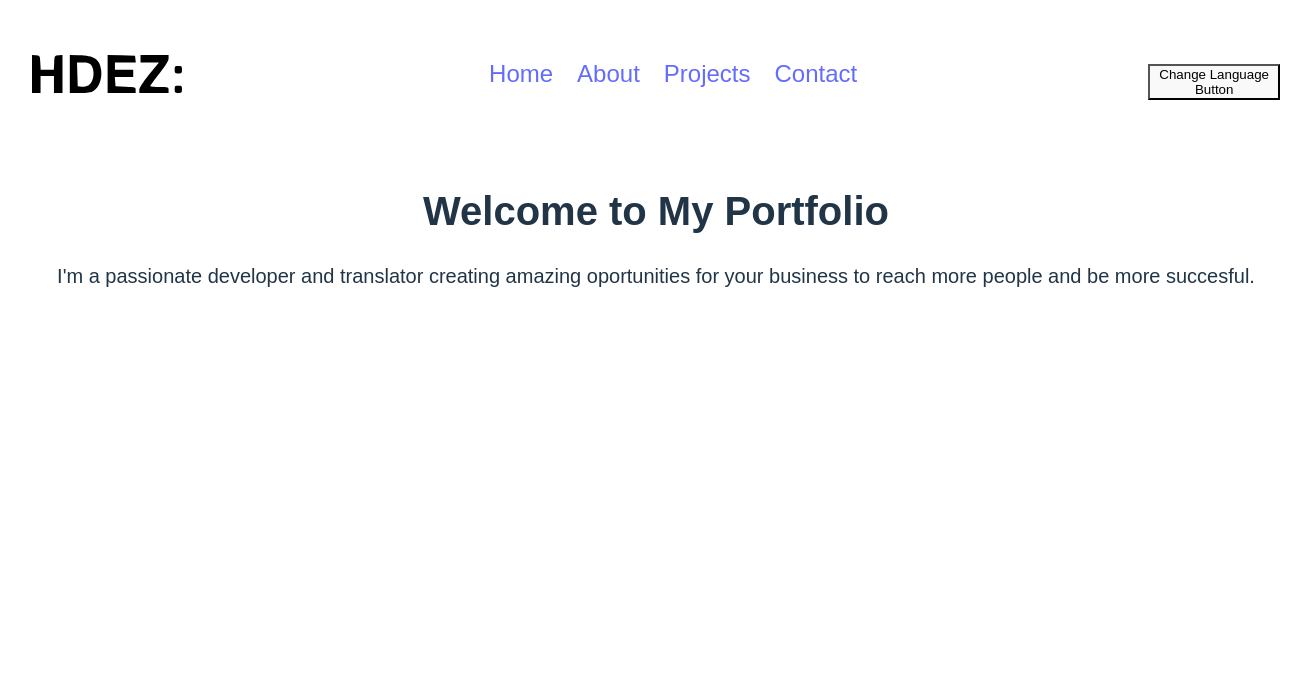
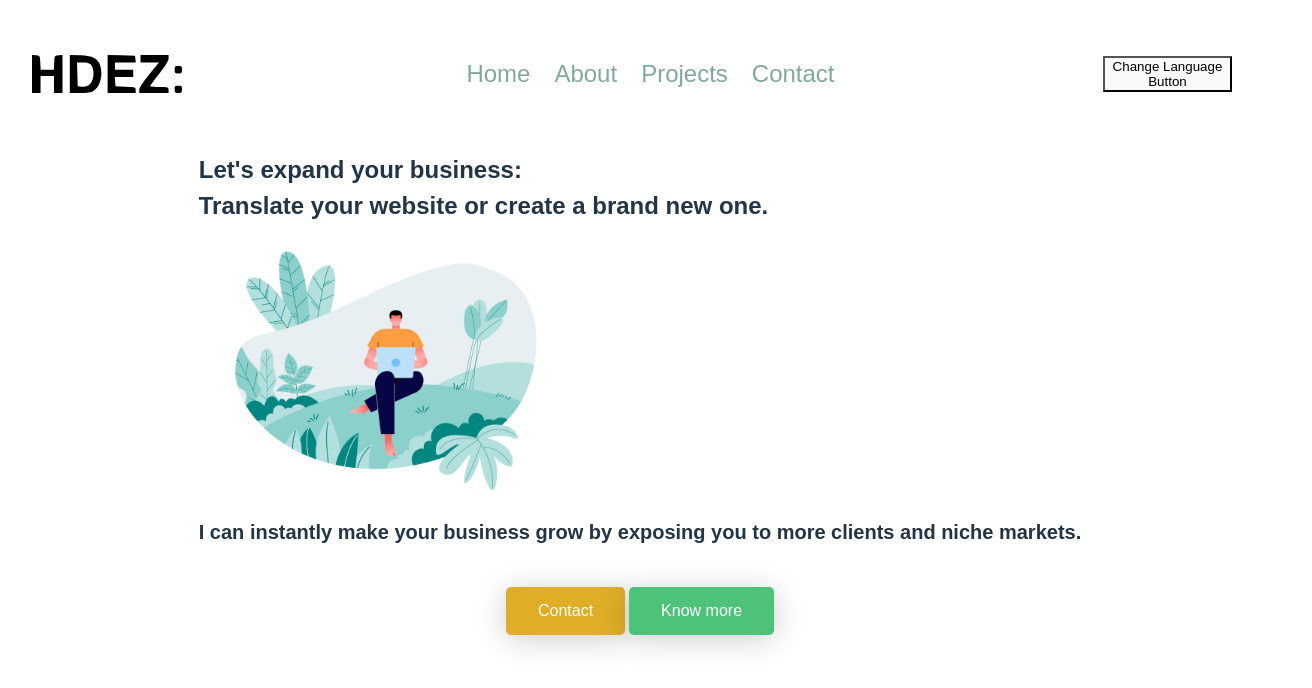
Before and after one commit to devhdez/portfolio-project, a React (Vite) app: page / in a window 1280 px wide. Shown: the top 688 px of the page, 1312 px wide, since content can reach past the window. Built offline with nearby package versions, Linux system fonts and the light colour scheme.

Commit message:
Adds flat image and Header and Heroe amendments

```diff
--- a/src/Header.jsx
+++ b/src/Header.jsx
@@ -1,5 +1,5 @@
 import React from 'react';
-import './index.css'; // Ensure this import is present
+import './index.css';
 
 const Header = () => {
     return (
--- a/src/Heroe.jsx
+++ b/src/Heroe.jsx
@@ -2,11 +2,17 @@ import React from 'react';
 
 const Heroe = () => {
     return (
-        <section className="hero">
-            <div className="hero-content">
-                <h1 className="hero-title">Welcome to My Portfolio</h1>
-                <p className="hero-subtitle">I'm a passionate developer and translator creating amazing oportunities for your business
-                    to reach more people and be more succesful.</p>
+        <section className="heroe">
+            <div className="heroe-content">
+                <h2 className="heroe-title">Let's expand your business:<br></br> Translate your website or create a brand new one.</h2>
+                <img src="/assets/relaxed-guy.png" alt="flat-image" className='flat-image'/>
+                <p className="heroe-subtitle">I can instantly make your business grow by exposing you to more clients and niche markets.<br />
+
+                </p>
+            </div>
+            <div className='heroe-buttons'>
+            <button className='heroe-button heroe-button-contact'> Contact</button>
+            <button className='heroe-button'>Know more</button>
             </div>
         </section>
     );
--- a/src/index.css
+++ b/src/index.css
@@ -1,6 +1,17 @@
 @tailwind base;
 @tailwind components;
 @tailwind utilities;
+
+@keyframes blink {
+  0% { opacity: 1; }
+  50% { opacity: 0; }
+  100% { opacity: 1; }
+}
+
+.blinking-cursor {
+  display: inline;
+  animation: blink 1s infinite;
+}
 
 :root {
   font-family: Typeface, sans-serif;
@@ -9,7 +20,7 @@
 
   color-scheme: light dark;
   color: rgba(0, 0, 0, 0.87);
-  background-color: #eae9e9;
+  background-color: #fffffffa;
 
   font-synthesis: none;
   text-rendering: optimizeLegibility;
@@ -19,7 +30,7 @@
 
 a {
   font-weight: 500;
-  color: #646cff;
+  color: RGB(128, 169, 157);
   text-decoration: inherit;
 }
 a:hover {
@@ -28,7 +39,6 @@ a:hover {
 
 body {
   margin: 0;
-  width: 100%;
   display: flex;
   flex-direction: column;
   align-items: stretch;
@@ -48,7 +58,6 @@ body {
 .logo {
   max-width: 150px;
   max-height: 150px;
-  margin-bottom: 1rem; /* Adjusted */
 }
 
 .nav-container {
@@ -77,28 +86,76 @@ li {
 }
 
 .change-lng-button {
-  margin-top: 1rem;
+  margin: 1rem;
 }
 
-.hero {
+/* Hero section */
+
+.heroe {
   display: flex;
   flex-direction: column;
   align-items: center;
   justify-content: center;
-  padding: 1rem;
 }
 
-.hero h1 {
+.flat-image {
+  margin-top: -80px;
+  margin-bottom: -50px;
+  max-width: 376px;
+  max-height: 376px;
+  max-width: 100%;
+  height: auto;
+}
+
+.heroe h1 {
   font-size: 2.5em;
-  margin-bottom: 1rem;
   text-align: center;
 }
 
-.hero p {
+p {
   font-size: 1.25em;
-  text-align: center;
+  font-weight: 600;
 }
 
+/* Common button styles */
+
+.heroe-buttons {
+  display: inline-block;
+  margin-top: 1rem;
+}
+
+.heroe-button {
+  background-color: #4dc37a; /* Green background */
+  border: none;
+  color: white; /* White text */
+  padding: 15px 32px; /* Padding */
+  text-align: center;
+  text-decoration: none;
+  display: inline-block;
+  font-size: 16px;
+  margin: 4px 2px; /* Margin */
+  transition-duration: 0.4s; /* Transition effect */
+  cursor: pointer;
+  box-shadow: 0 4px 30px 0 rgba(0, 0, 0, 0.2); /* Shadow behind */
+  border-radius: 5px; /* Rounded corners */
+}
+
+
+.heroe-button:hover {
+  background-color: #205234; /* White background on hover */
+  color: white; /* Green text on hover */
+  box-shadow: 0 8px 16px 0 rgba(0, 0, 0, 0.2); /* Stronger shadow on hover */
+}
+
+/* Specific styles for the contact button */
+.heroe-button-contact {
+  background-color: #dba206de; /* Orange background */
+}
+
+.heroe-button-contact:hover {
+  background-color: #553f02de; /* White background on hover */
+  color: #ffffff; /* Orange text on hover */
+}
 
 /* Larger screens adjustments */
 @media (min-width: 768px) {
```
Also changed, not shown: public/assets/relaxed-guy.png (added).
